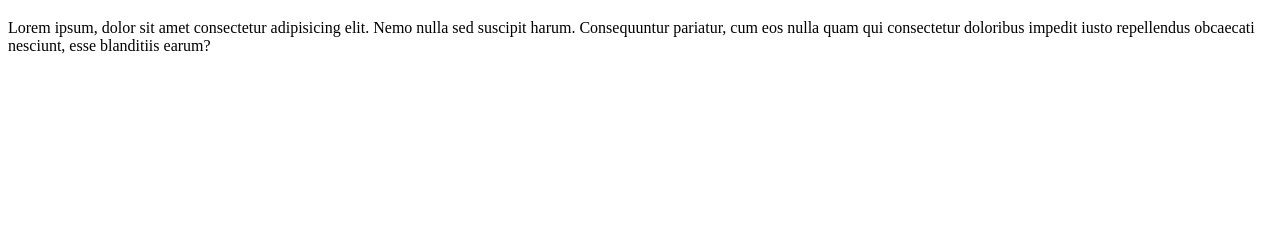
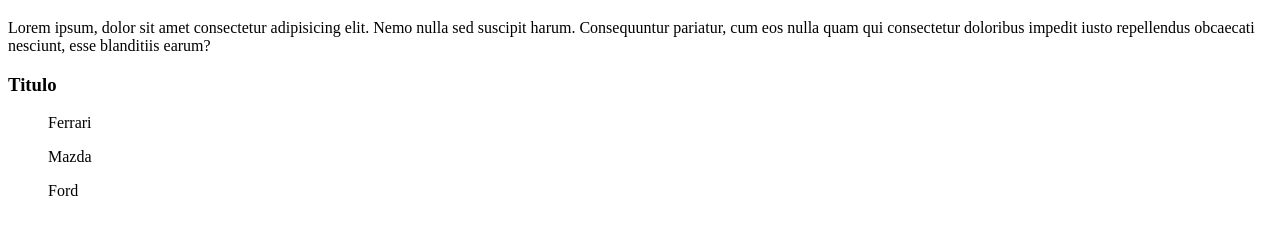
Before and after one commit to jglg2205/estudio, a plain HTML site: page index.html in a window 1280 px wide. Shown: the part 61-296 px from the top of the page. Drawn offline with Linux system fonts and the light colour scheme.

Commit message:
Agregando h3 y una ol al archivo html

```diff
--- a/index.html
+++ b/index.html
@@ -8,5 +8,9 @@
 <body>
     <h1>Documento HTML</h1>
     <p>Lorem ipsum, dolor sit amet consectetur adipisicing elit. Nemo nulla sed suscipit harum. Consequuntur pariatur, cum eos nulla quam qui consectetur doloribus impedit iusto repellendus obcaecati nesciunt, esse blanditiis earum?</p>
+    <h3>Titulo</h3>
+    <ol>Ferrari</ol>
+    <ol>Mazda</ol>
+    <ol>Ford</ol>
 </body>
 </html>
```
